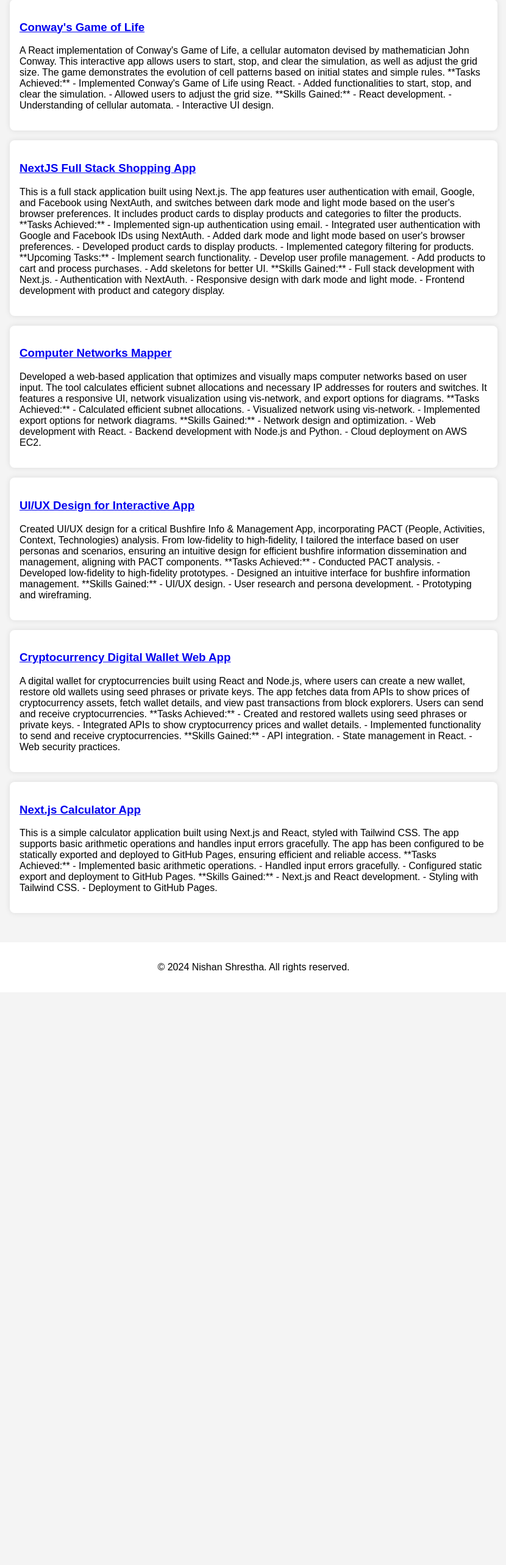
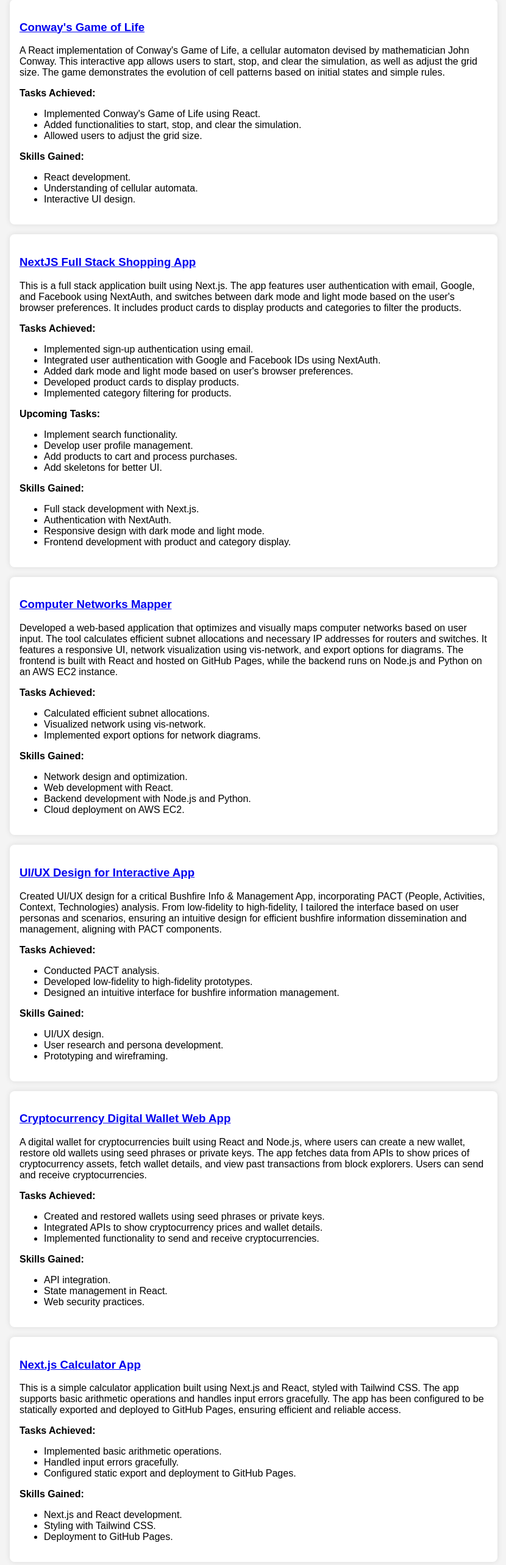
Before and after one commit to nishanau/my-portfolio, a React (Create React App) app: page / in a window 1280 px wide. Shown: the part 220-2786 px from the top of the page at 61% size, without its empty margins (224-1054 px from the left). Before the commit the page ends 1847 px from the top, so only its background shows below. Built offline with nearby package versions, Linux system fonts and the light colour scheme.

Commit message:
fixed descritpions for better readability with html tags

```diff
--- a/src/pages/Home.js
+++ b/src/pages/Home.js
@@ -6,114 +6,151 @@
 const projects = [
   {
     title: "Conway's Game of Life",
-    description: `
-      A React implementation of Conway's Game of Life, a cellular automaton devised by mathematician John Conway. This interactive app allows users to start, stop, and clear the simulation, as well as adjust the grid size. The game demonstrates the evolution of cell patterns based on initial states and simple rules.
-
-      **Tasks Achieved:**
-      - Implemented Conway's Game of Life using React.
-      - Added functionalities to start, stop, and clear the simulation.
-      - Allowed users to adjust the grid size.
-
-      **Skills Gained:**
-      - React development.
-      - Understanding of cellular automata.
-      - Interactive UI design.
-    `,
+    description: (
+      <>
+        <p>
+          A React implementation of Conway's Game of Life, a cellular automaton devised by mathematician John Conway. This interactive app allows users to start, stop, and clear the simulation, as well as adjust the grid size. The game demonstrates the evolution of cell patterns based on initial states and simple rules.
+        </p>
+        <p><strong>Tasks Achieved:</strong></p>
+        <ul>
+          <li>Implemented Conway's Game of Life using React.</li>
+          <li>Added functionalities to start, stop, and clear the simulation.</li>
+          <li>Allowed users to adjust the grid size.</li>
+        </ul>
+        <p><strong>Skills Gained:</strong></p>
+        <ul>
+          <li>React development.</li>
+          <li>Understanding of cellular automata.</li>
+          <li>Interactive UI design.</li>
+        </ul>
+      </>
+    ),
     url: "https://nishanau.github.io/conway-s-game-of-life",
   },
   {
     title: "NextJS Full Stack Shopping App",
-    description: `
-      This is a full stack application built using Next.js. The app features user authentication with email, Google, and Facebook using NextAuth, and switches between dark mode and light mode based on the user's browser preferences. It includes product cards to display products and categories to filter the products.
-
-      **Tasks Achieved:**
-      - Implemented sign-up authentication using email.
-      - Integrated user authentication with Google and Facebook IDs using NextAuth.
-      - Added dark mode and light mode based on user's browser preferences.
-      - Developed product cards to display products.
-      - Implemented category filtering for products.
-
-      **Upcoming Tasks:**
-      - Implement search functionality.
-      - Develop user profile management.
-      - Add products to cart and process purchases.
-      - Add skeletons for better UI.
-
-      **Skills Gained:**
-      - Full stack development with Next.js.
-      - Authentication with NextAuth.
-      - Responsive design with dark mode and light mode.
-      - Frontend development with product and category display.
-    `,
+    description: (
+      <>
+        <p>
+          This is a full stack application built using Next.js. The app features user authentication with email, Google, and Facebook using NextAuth, and switches between dark mode and light mode based on the user's browser preferences. It includes product cards to display products and categories to filter the products.
+        </p>
+        <p><strong>Tasks Achieved:</strong></p>
+        <ul>
+          <li>Implemented sign-up authentication using email.</li>
+          <li>Integrated user authentication with Google and Facebook IDs using NextAuth.</li>
+          <li>Added dark mode and light mode based on user's browser preferences.</li>
+          <li>Developed product cards to display products.</li>
+          <li>Implemented category filtering for products.</li>
+        </ul>
+        <p><strong>Upcoming Tasks:</strong></p>
+        <ul>
+          <li>Implement search functionality.</li>
+          <li>Develop user profile management.</li>
+          <li>Add products to cart and process purchases.</li>
+          <li>Add skeletons for better UI.</li>
+        </ul>
+        <p><strong>Skills Gained:</strong></p>
+        <ul>
+          <li>Full stack development with Next.js.</li>
+          <li>Authentication with NextAuth.</li>
+          <li>Responsive design with dark mode and light mode.</li>
+          <li>Frontend development with product and category display.</li>
+        </ul>
+      </>
+    ),
     url: "http://3.27.247.61:3000/",
   },
   {
     title: "Computer Networks Mapper",
-    description: `
-      Developed a web-based application that optimizes and visually maps computer networks based on user input. The tool calculates efficient subnet allocations and necessary IP addresses for routers and switches. It features a responsive UI, network visualization using vis-network, and export options for diagrams.
-
-      **Tasks Achieved:**
-      - Calculated efficient subnet allocations.
-      - Visualized network using vis-network.
-      - Implemented export options for network diagrams.
-
-      **Skills Gained:**
-      - Network design and optimization.
-      - Web development with React.
-      - Backend development with Node.js and Python.
-      - Cloud deployment on AWS EC2.
-    `,
+    description: (
+      <>
+        <p>
+          Developed a web-based application that optimizes and visually maps computer networks based on user input. The tool calculates efficient subnet allocations and necessary IP addresses for routers and switches. It features a responsive UI, network visualization using vis-network, and export options for diagrams. The frontend is built with React and hosted on GitHub Pages, while the backend runs on Node.js and Python on an AWS EC2 instance.
+        </p>
+        <p><strong>Tasks Achieved:</strong></p>
+        <ul>
+          <li>Calculated efficient subnet allocations.</li>
+          <li>Visualized network using vis-network.</li>
+          <li>Implemented export options for network diagrams.</li>
+        </ul>
+        <p><strong>Skills Gained:</strong></p>
+        <ul>
+          <li>Network design and optimization.</li>
+          <li>Web development with React.</li>
+          <li>Backend development with Node.js and Python.</li>
+          <li>Cloud deployment on AWS EC2.</li>
+        </ul>
+      </>
+    ),
     url: "https://nishanau.github.io/ComputerNetworksSolution/",
   },
   {
     title: "UI/UX Design for Interactive App",
-    description: `
-      Created UI/UX design for a critical Bushfire Info & Management App, incorporating PACT (People, Activities, Context, Technologies) analysis. From low-fidelity to high-fidelity, I tailored the interface based on user personas and scenarios, ensuring an intuitive design for efficient bushfire information dissemination and management, aligning with PACT components.
-
-      **Tasks Achieved:**
-      - Conducted PACT analysis.
-      - Developed low-fidelity to high-fidelity prototypes.
-      - Designed an intuitive interface for bushfire information management.
-
-      **Skills Gained:**
-      - UI/UX design.
-      - User research and persona development.
-      - Prototyping and wireframing.
-    `,
+    description: (
+      <>
+        <p>
+          Created UI/UX design for a critical Bushfire Info & Management App, incorporating PACT (People, Activities, Context, Technologies) analysis. From low-fidelity to high-fidelity, I tailored the interface based on user personas and scenarios, ensuring an intuitive design for efficient bushfire information dissemination and management, aligning with PACT components.
+        </p>
+        <p><strong>Tasks Achieved:</strong></p>
+        <ul>
+          <li>Conducted PACT analysis.</li>
+          <li>Developed low-fidelity to high-fidelity prototypes.</li>
+          <li>Designed an intuitive interface for bushfire information management.</li>
+        </ul>
+        <p><strong>Skills Gained:</strong></p>
+        <ul>
+          <li>UI/UX design.</li>
+          <li>User research and persona development.</li>
+          <li>Prototyping and wireframing.</li>
+        </ul>
+      </>
+    ),
     url: "https://app.visily.ai/projects/4873b486-50b5-466e-b503-2eff441d80e5/boards/470322",
   },
   {
     title: "Cryptocurrency Digital Wallet Web App",
-    description: `
-      A digital wallet for cryptocurrencies built using React and Node.js, where users can create a new wallet, restore old wallets using seed phrases or private keys. The app fetches data from APIs to show prices of cryptocurrency assets, fetch wallet details, and view past transactions from block explorers. Users can send and receive cryptocurrencies.
-
-      **Tasks Achieved:**
-      - Created and restored wallets using seed phrases or private keys.
-      - Integrated APIs to show cryptocurrency prices and wallet details.
-      - Implemented functionality to send and receive cryptocurrencies.
-
-      **Skills Gained:**
-      - API integration.
-      - State management in React.
-      - Web security practices.
-    `,
+    description: (
+      <>
+        <p>
+          A digital wallet for cryptocurrencies built using React and Node.js, where users can create a new wallet, restore old wallets using seed phrases or private keys. The app fetches data from APIs to show prices of cryptocurrency assets, fetch wallet details, and view past transactions from block explorers. Users can send and receive cryptocurrencies.
+        </p>
+        <p><strong>Tasks Achieved:</strong></p>
+        <ul>
+          <li>Created and restored wallets using seed phrases or private keys.</li>
+          <li>Integrated APIs to show cryptocurrency prices and wallet details.</li>
+          <li>Implemented functionality to send and receive cryptocurrencies.</li>
+        </ul>
+        <p><strong>Skills Gained:</strong></p>
+        <ul>
+          <li>API integration.</li>
+          <li>State management in React.</li>
+          <li>Web security practices.</li>
+        </ul>
+      </>
+    ),
     url: "http://3.25.186.18:3001/",
   },
   {
     title: "Next.js Calculator App",
-    description: `
-      This is a simple calculator application built using Next.js and React, styled with Tailwind CSS. The app supports basic arithmetic operations and handles input errors gracefully. The app has been configured to be statically exported and deployed to GitHub Pages, ensuring efficient and reliable access.
-
-      **Tasks Achieved:**
-      - Implemented basic arithmetic operations.
-      - Handled input errors gracefully.
-      - Configured static export and deployment to GitHub Pages.
-
-      **Skills Gained:**
-      - Next.js and React development.
-      - Styling with Tailwind CSS.
-      - Deployment to GitHub Pages.
-    `,
+    description: (
+      <>
+        <p>
+          This is a simple calculator application built using Next.js and React, styled with Tailwind CSS. The app supports basic arithmetic operations and handles input errors gracefully. The app has been configured to be statically exported and deployed to GitHub Pages, ensuring efficient and reliable access.
+        </p>
+        <p><strong>Tasks Achieved:</strong></p>
+        <ul>
+          <li>Implemented basic arithmetic operations.</li>
+          <li>Handled input errors gracefully.</li>
+          <li>Configured static export and deployment to GitHub Pages.</li>
+        </ul>
+        <p><strong>Skills Gained:</strong></p>
+        <ul>
+          <li>Next.js and React development.</li>
+          <li>Styling with Tailwind CSS.</li>
+          <li>Deployment to GitHub Pages.</li>
+        </ul>
+      </>
+    ),
     url: "https://nishanau.github.io/nextjs-calculator/",
   },
 ];
```
